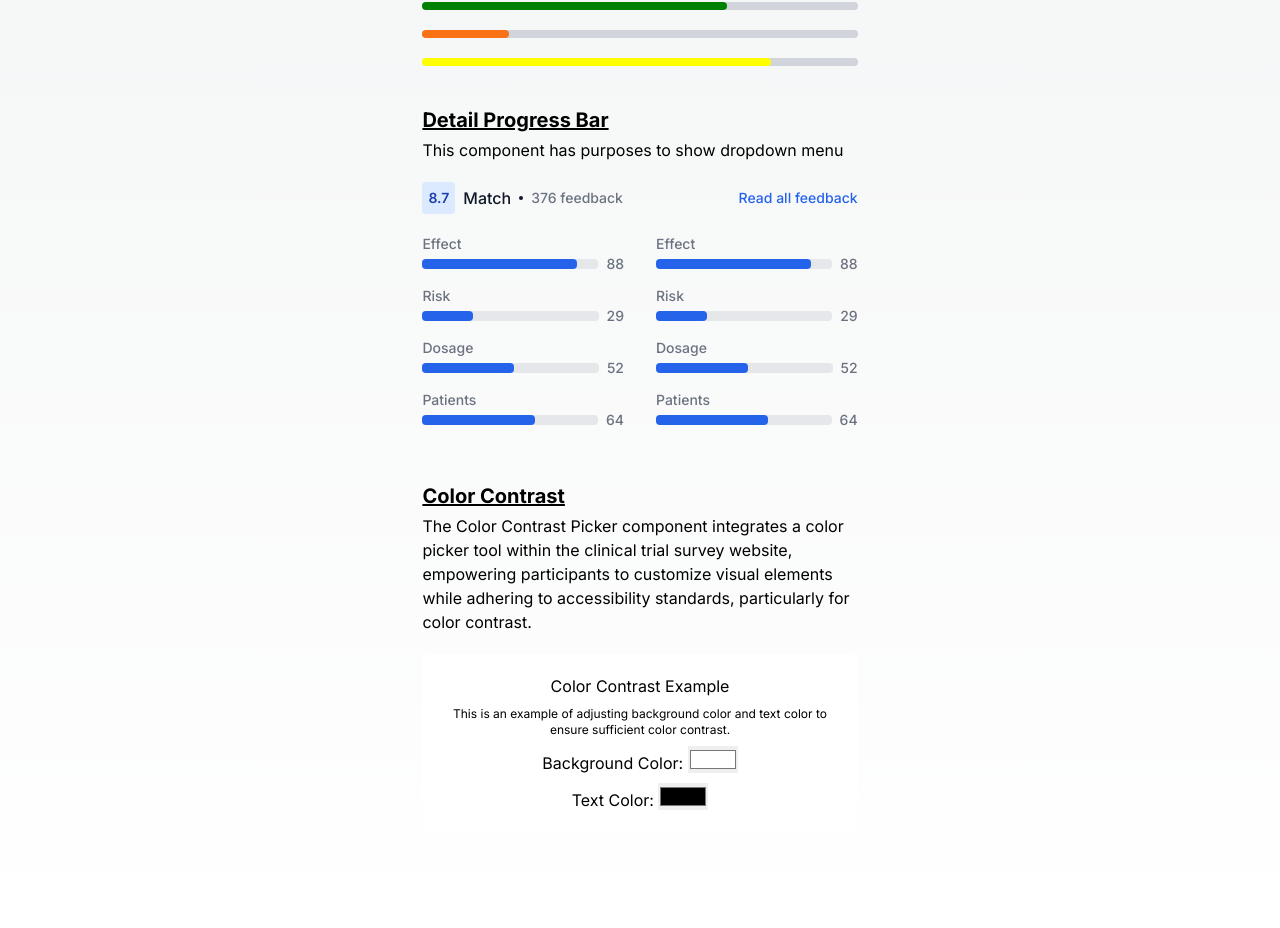
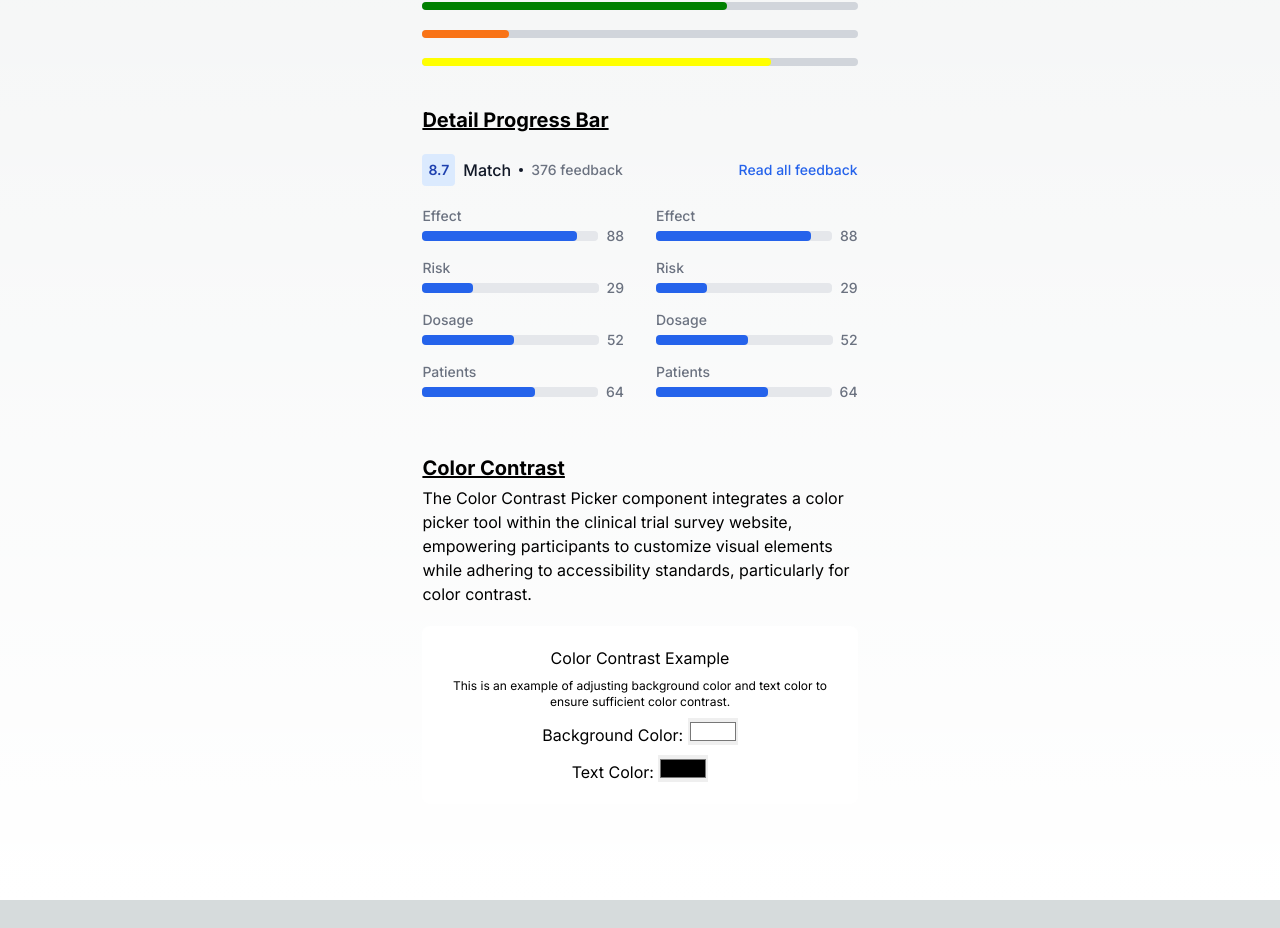
Before and after one commit to fandikaikhsan/pedscommons-proposal, a Next.js app: page / in a window 1280 px wide. Shown: the part 3114-4042 px from the top of the page. After the commit the page ends 4014 px from the top, so only its background shows below. Built offline with nearby package versions, Linux system fonts and the light colour scheme.

Commit message:
chore: delete duplicate desc in progress bar

```diff
--- a/src/app/page.tsx
+++ b/src/app/page.tsx
@@ -163,9 +163,6 @@ export default function Home() {
             <h3 className="font-bold text-base lg:text-xl underline">
               Detail Progress Bar
             </h3>
-            <h4 className="text-sm lg:text-base">
-              This component has purposes to show dropdown menu
-            </h4>
           </div>
           <RatingSummary />
         </div>
```
